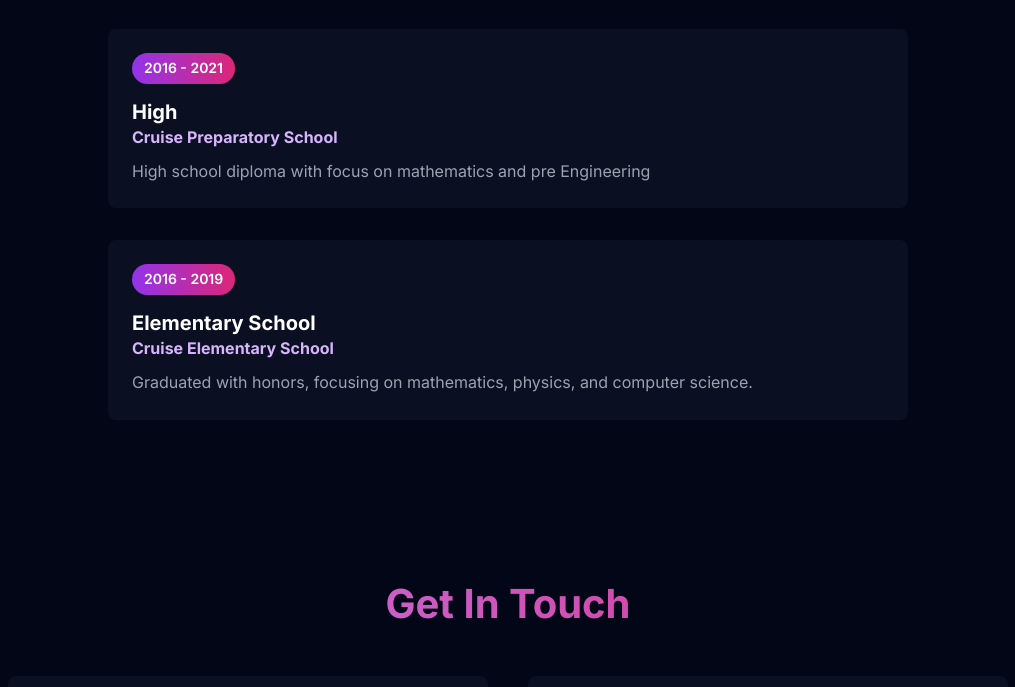
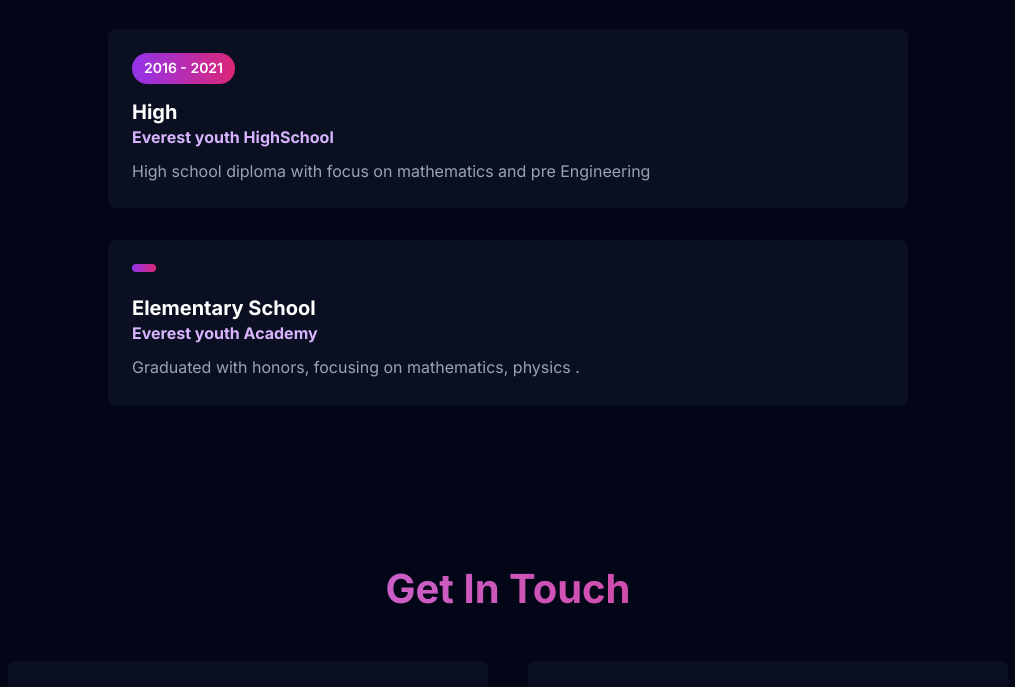
Before and after one commit to ilhammohammedh/Portfolio_Web, a plain HTML site: page index.html in a window 1280 px wide. Shown: the part 2785-3472 px from the top of the page, without its empty margins (132-1147 px from the left). Drawn offline with Linux system fonts and the light colour scheme; a script that the page names is missing.

Commit message:
fix school

```diff
--- a/index.html
+++ b/index.html
@@ -307,7 +307,7 @@
                 <div class="card-content">
                     <div class="education-date">2016 - 2021</div>
                     <h3 class="education-title">High</h3>
-                    <h4 class="education-institution">Cruise Preparatory School</h4>
+                    <h4 class="education-institution">Everest youth HighSchool</h4>
                     <p class="education-description">
                         High school diploma with focus on mathematics and  pre Engineering
                     </p>
@@ -317,11 +317,11 @@
             <!-- Education 3 -->
             <div class="education-card">
                 <div class="card-content">
-                    <div class="education-date">2016 - 2019</div>
+                    <div class="education-date"></div>
                     <h3 class="education-title">Elementary School</h3>
-                    <h4 class="education-institution">Cruise Elementary School</h4>
+                    <h4 class="education-institution">Everest youth Academy</h4>
                     <p class="education-description">
-                        Graduated with honors, focusing on mathematics, physics, and computer science.
+                        Graduated with honors, focusing on mathematics, physics .
                     </p>
                 </div>
             </div>
```
